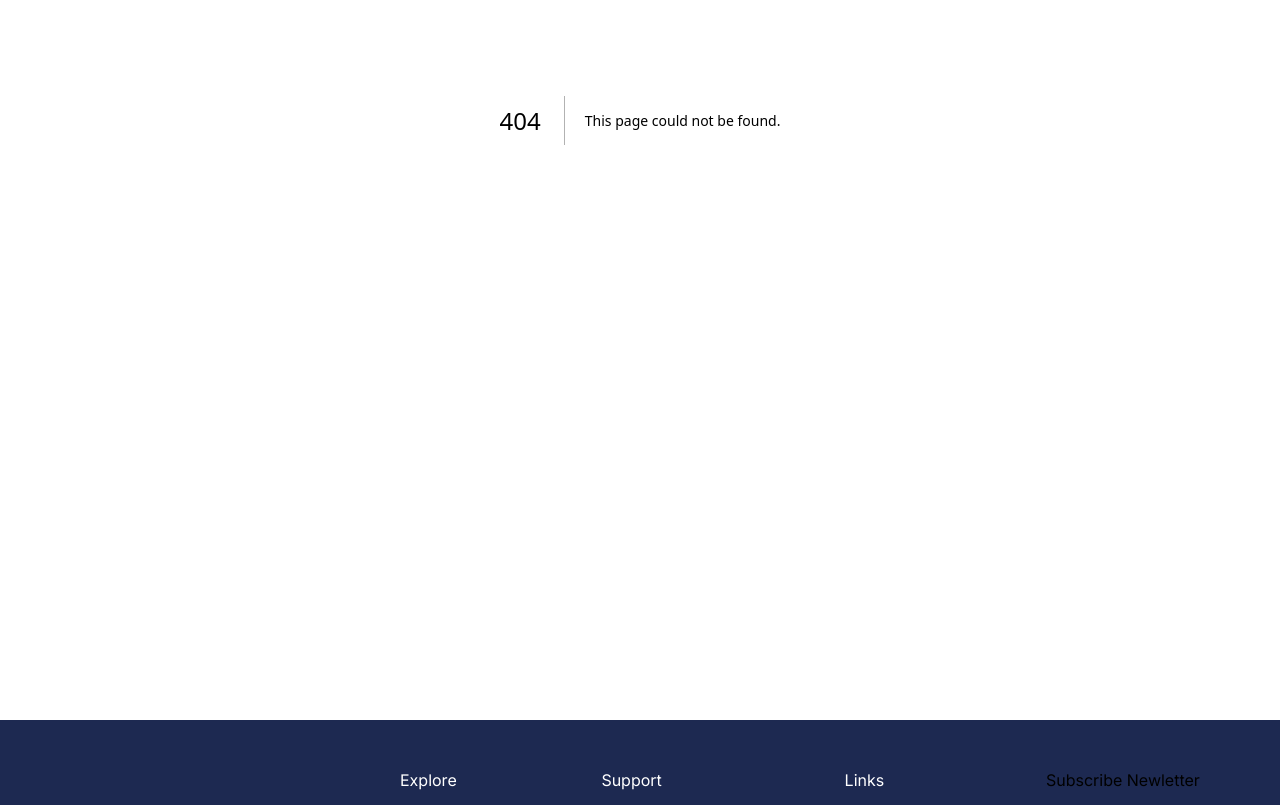
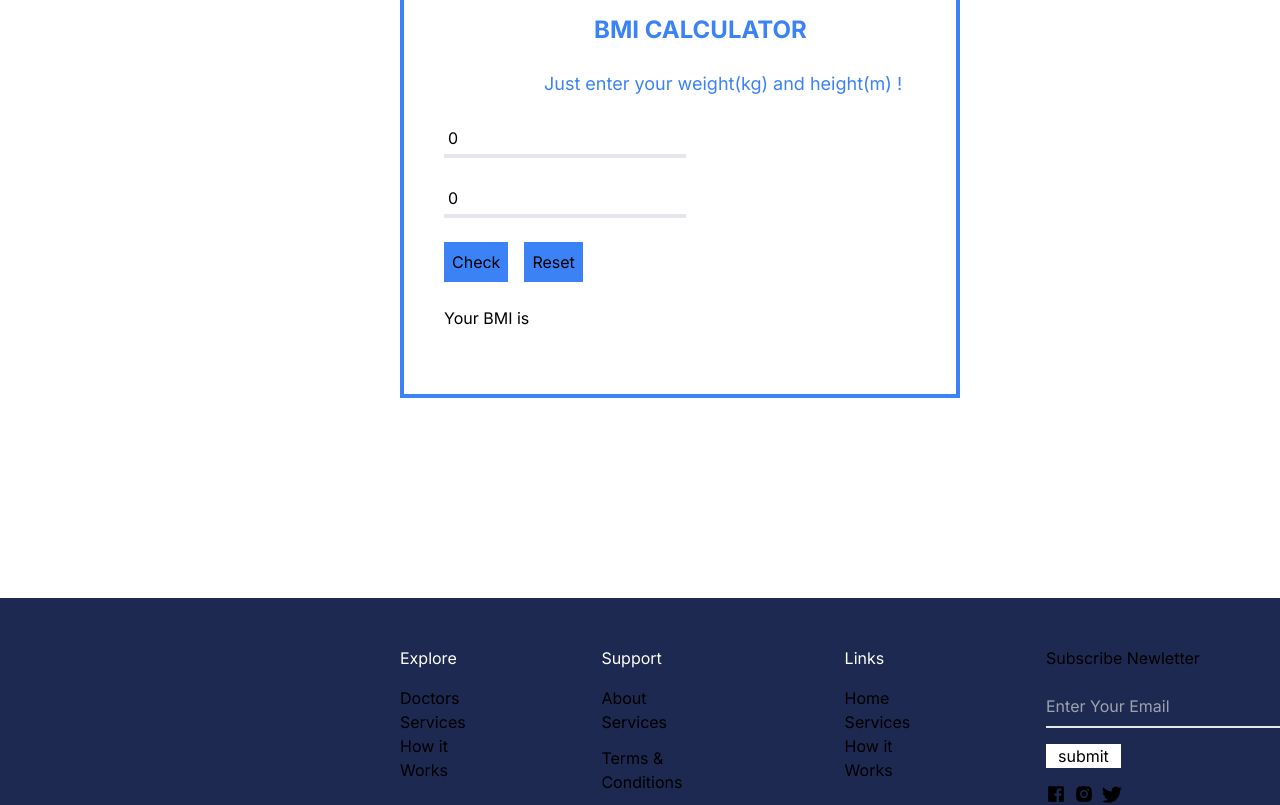
Before and after one commit to samiat21/capstone-project, a Next.js app: page /bmi in a window 1280 px wide. Before the commit this address had no page. Shown: the part 280-1085 px from the top of the page. Built offline with nearby package versions, Linux system fonts and the light colour scheme.

Commit message:
feat:completed project

```diff
--- a/src/app/Components/Bmi.jsx
+++ /dev/null
@@ -1,38 +0,0 @@
-import React from 'react'
-
-
-
-
-function bmi() {
-
-
-const weight = document.getElementsByClassName("weight")
-const height = document.getElementsByClassName("height")
-const button = document.getElementsByClassName("btn")
-const para = document.getElementsByClassName("result")
-
-let w = weight.value
-    let h = height.value / 100
-    let status
-    const val = w / Math.pow(h, 2)
-
-    val >= 30 ? (status = "obese") : val >= 25 || val <=29.9 ? (status = "overweight") : val >= 18.5 || val >= 24.9 ? (status = "normal weight") : (status = "underweight")
-
-    return(
-        (para.textContent = `Your BMI is ${val.toFixed(2)} and you are ${status}`)
-
-    )
-
-}
-
-// button.addEventListener("click", bmi)
-
-export default function Bmi() {
-
-
-    return (
-        <div>
-</div>
-  )
-
-}
--- a/src/app/Components/Doctorsname.jsx
+++ /dev/null
@@ -1,20 +0,0 @@
-import React from 'react'
-
-async function doctorsname(){
-    const response = await fetch('https://raw.githubusercontent.com/samiat21/data-json/main/data.json')
-    const data = await response.json()
-
-    return data
-}
-
-export default async function Doc() {
-    const data = await doctorsname()
-    const sam = data.map(doctor =>(
-        <div key={doctor.id}>{doctor.name}</div>
-    ))
-  return (
-
-
-    <div>{sam}</div>
-  )
-}
--- a/src/app/Components/Footer.jsx
+++ b/src/app/Components/Footer.jsx
@@ -11,26 +11,26 @@ export default function Footer() {
     <div className='md:flex md:flex-row grid grid-cols-2 space-x-28 '>
         <div className='flex flex-col md:pl-[400px] sm:pl-[100px] pt-12'>
         <ul className='space-y-3'>
-            <li className='text-white'>Explore</li>
-            <li className='pt-4'>Doctors</li>
-            <li>Services</li>
-            <li>How it Works</li>
+            <li className='text-white hover:text-black'>Explore</li>
+            <Link href="/doctors"><li className='pt-4 hover:text-white'>Doctors</li></Link>
+            <Link href="/services"><li className='hover:text-white'>Services</li></Link>
+            <Link href="/support"><li className='hover:text-white'>How it Works</li></Link>
         </ul>
         </div>
         <div className='flex flex-col pt-12 space-y-16'>
-        <ul  className='space-y-3'>
-            <li className='text-white'>Support</li>
-            <li className='pt-4'>About</li>
-            <li>Services</li>
+        <ul className='space-y-3'>
+           <Link href="/support"> <li className='text-white hover:text-black'>Support</li></Link>
+          <Link href="/about"><li className='pt-4 hover:text-white'>About</li></Link>
+           <Link href="/services"> <li className='hover:text-white'>Services</li></Link>
             <li>Terms & Conditions</li>
         </ul>
         </div>
         <div className='flex flex-col pt-12 space-y-16'>
         <ul  className='space-y-3'>
-            <li className='text-white'>Links</li>
-            <li className='pt-4'>Home</li>
-            <li>Services</li>
-            <li>How it Works</li>
+            <Link href="/"><li className='text-white hover:text-black'>Links</li></Link>
+           <Link href="/"> <li className='pt-4 hover:text-white'>Home</li></Link>
+         <Link href="/services"><li className='hover:text-white'>Services</li></Link>
+         <Link href="/about"><li className='hover:text-white'>How it Works</li></Link>
         </ul>
         </div>
 
@@ -52,7 +52,7 @@ export default function Footer() {
         </div>
        </div><br /><br />
        <div className="flex justify-center text-white pb-5">
-            <p>Samnik's Health, Copyright &copy; 2023</p>
+            <p>Samnik&apos;s Health, Copyright &copy; 2023</p>
           </div>
   </div>
   )
--- /dev/null
+++ b/src/app/bmi/page.jsx
@@ -0,0 +1,66 @@
+'use client'
+import React, { useState } from 'react'
+
+
+export default function Bmi() {
+    const [weight, setWeight] = useState(0)
+    const [height, setHeight] = useState(0)
+    const [bmi, setBmi] = useState('')
+    const [message, setMessage] = useState('')
+
+    let calcBmi = (event) => {
+
+        //Don't submit
+        event.preventDefault ()
+
+        if (weight === 0 || height === 0) {
+            alert('Please enter a valid weight and height')
+        }
+        else{
+            let bmi = (weight / (height**2))
+            setBmi(bmi.toFixed(2))
+
+
+             //response message
+
+           if (bmi >= 30) {
+            setMessage ("You are obese!")
+        }
+        else if (bmi >= 25 || bmi <=29.9) {
+            setMessage ("You are overweight!")
+         }
+         else if (bmi >= 18.5 || bmi >= 24.9) {
+            setMessage ("You have a normal weight!")
+         }
+         else{
+            setMessage ("You are underweight!")
+         }
+
+        }
+    }
+    let reload = () =>{
+        window.location.reload()
+    }
+
+
+
+    return (
+        <div>
+            <div className="mt-[250px] md:ml-[400px] sm:ml-[100px] space-y-6 bg-inherit p-10 w-[50vh] md:w-[70vh] border-4 border-blue-500">
+           <p className='font-bold text-2xl text-blue-500 md:ml-[150px] sm:ml-[50px] uppercase'>BMI Calculator</p>
+           <p className='text-blue-500 text-lg md:ml-[100px] sm:ml-[20px]'> Just enter your weight(kg) and height(m) !</p>
+           <form onSubmit={calcBmi}>
+           <input value={weight} onChange={(e) => setWeight(e.target.value)} className='p-1 border-b-4 text-black' type="number" name="weight" id="weight" placeholder='Your weight in Kg' required/><br /><br />
+           <input value={height} onChange={(e) => setHeight(e.target.value)} className='p-1  border-b-4 text-black' type="number" name="height" id="height" placeholder='Your height in metres' required/><br /><br />
+           <div className="space-x-4">
+           <button type='submit' className='btn bg-blue-500 p-2 hover:bg-[#1d2951] hover:text-white'>Check</button>
+           <button type='submit' className='btn bg-blue-500 p-2 hover:bg-[#1d2951] hover:text-white' onClick={reload}>Reset</button>
+           </div>
+           </form>
+           <p>Your BMI is {bmi}</p>
+           <p className='result text-blue-950'>{message}</p>
+          </div>
+</div>
+  )
+
+}
--- a/src/app/doctors/[slug]/page.jsx
+++ b/src/app/doctors/[slug]/page.jsx
@@ -1,21 +1,45 @@
 'use client'
 import React from 'react'
 import { doctorsJson } from '../page'
-
- function fetchDoctors(params){
-
-    const medicals = doctorsJson.find((medical) => medical.id == params.slug)
+import Image from 'next/image'
+import Link from 'next/link'
 
 
-    return medicals
-}
+   function fetchdoctors(params){
+   const medicals = doctorsJson.find((medical) => medical.id == params.slug)
 
+           return medicals
+         }
 export default async function page({params}) {
-const medicals = fetchDoctors(params)
+  const medicals = fetchdoctors(params)
+  return (
+    <div className='mt-[200px] h-screen'>
+        <h1 className='flex justify-center items-center text-[50px]'> {medicals.name}</h1>
 
-  return (
-    <div className='mt-[150px] h-screen'>
-        <h1>{`About Ajobi ${medicals.name}`}</h1>
+
+        <div className="flex md:flex-row flex-col ml-[100px]  md:ml-[300px]">
+          <Image className='rounded-full mt-[50px]' src={medicals.image} alt={medicals.name} width={350} height={350}/>
+
+          <div className="md:mt-[250px] mt-[50px] md:ml-[50px] ml-[10px] space-y-3 w-[90vh] h-[150px]">
+            <h3 className='text-[40px]'>{medicals.specialty}</h3>
+            <p>{medicals.job_description}</p>
+          </div>
+
+          <div className='md:flex md:flex-col grid grid-cols-3 space-y-3 mt-[50px] transition-[1s]'>
+          <Link href='/doctors/1' title="Click to know more"><span className='underline text-blue-500 hover:text-blue-950 hover:scale-[1.2]'>Dr. Michelle Anderson</span></Link>
+          <Link href='/doctors/2' title="Click to know more"><span className='underline text-blue-500 hover:text-blue-950 hover:scale-[1.2]'>Dr. Christopher Martinez</span></Link>
+          <Link href='/doctors/3' title="Click to know more"><span className='underline text-blue-500 hover:text-blue-950 hover:scale-[1.2]'>Dr. Samantha Thompson</span></Link>
+          <Link href='/doctors/4' title="Click to know more"><span className='underline text-blue-500 hover:text-blue-950 hover:scale-[1.2]'>Dr. Benjamin Wilson</span></Link>
+          <Link href='/doctors/5' title="Click to know more"><span className='underline text-blue-500 hover:text-blue-950 hover:scale-[1.2]'>Dr. Elizabeth Garcia</span></Link>
+          <Link href='/doctors/6' title="Click to know more"><span className='underline text-blue-500 hover:text-blue-950 hover:scale-[1.2]'>Dr. Jonathan Clark</span></Link>
+          <Link href='/doctors/7' title="Click to know more"><span className='underline text-blue-500 hover:text-blue-950 hover:scale-[1.2]'>Dr. Victoria Nguyen</span></Link>
+          <Link href='/doctors/8' title="Click to know more"><span className='underline text-blue-500 hover:text-blue-950 hover:scale-[1.2]'>Dr. Daniel Wright</span></Link>
+          <Link href='/doctors/9' title="Click to know more"><span className='underline text-blue-500 hover:text-blue-950 hover:scale-[1.2]'>Dr. James Harris</span></Link>
+     </div>
+
+
+
+    </div>
     </div>
   )
 }
--- a/src/app/doctors/page.jsx
+++ b/src/app/doctors/page.jsx
@@ -16,7 +16,10 @@ const satis = Satisfy(
 export let doctorsJson = []
 
 async function fetchdoctors(){
-  const response =await fetch('https://raw.githubusercontent.com/samiat21/data-json/main/data.json')
+  const response =await fetch('https://raw.githubusercontent.com/samiat21/data-json/main/data.json',
+  {
+    cache:"no-cache"
+  })
 
   const data = await response.json()
 
@@ -33,7 +36,7 @@ export default async function page() {
 
   const dlist = data.map((doctor) =>(
        <div key={doctor.id} className='transition-[1s]'>
-        <Link href={`/doctors/${doctor.name}`} title={`click to view more information about ${doctor.name}`} target='_blank' >
+        <Link href={`/doctors/${doctor.id}`} title={`click to view more information about ${doctor.name}`} >
         <Image className='rounded-2xl hover:scale-[1.2] hover:z-[2] hover:opacity-[0.5] cursor-pointer' src={doctor.image} alt={doctor.name} width={350} height={350} />
       <div className="mt-6">
       <h2 className='text-[30px]'>{doctor.name}</h2>
--- a/src/app/page.jsx
+++ b/src/app/page.jsx
@@ -10,7 +10,6 @@ import Image from 'next/image'
 import {TbSquareRoundedChevronRightFilled} from 'react-icons/tb'
 import Readmore from './Components/Readmore'
 import SwiperComponent from './Components/Swiper'
-import Bmi from './Components/Bmi'
 
 
 
@@ -100,14 +99,12 @@ export default  function page() {
             <p>Online or in-center,we take the time to learn all about you and go beyond the symptoms to find the root of your condition.</p>
           </div>
           </div>
-          <div className="md:ml-[100px] ml-[10px] space-y-6 bg-slate-500 p-5 md:p-16">
-            <p className='font-bold text-2xl text-blue-500'>BMI Calculator</p>
-           <p className='text-white text-lg font-semibold'> Just enter your weight and height !</p>
-           <input className='weight p-1' type="number" name="weight" id="weight" placeholder='Your weight' /><br />
-           <input className='height p-1' type="number" name="height" id="height" placeholder='Your height' /><br />
-           <button type='submit' className='btn bg-blue-500 p-2 hover:bg-white'>Check</button>
-           <p className='result text-white'></p>
+          <div className="">
+            <Link href="/bmi">
+            <p>BMI Calculator</p>
+            </Link>
           </div>
+
       </div>
      </div>
 
```
